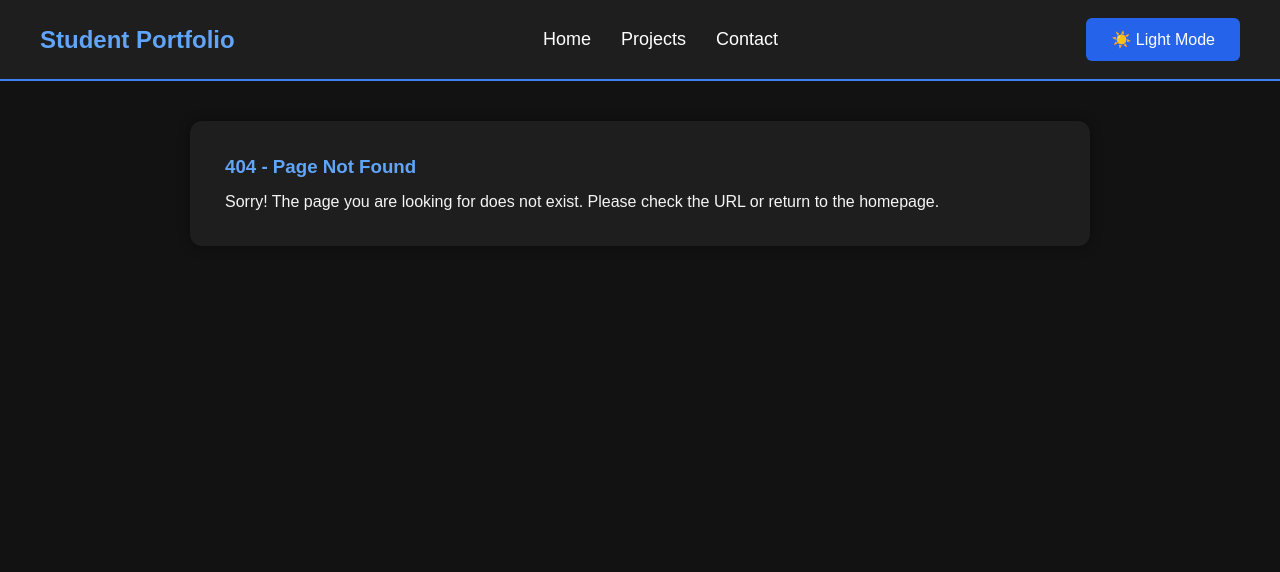
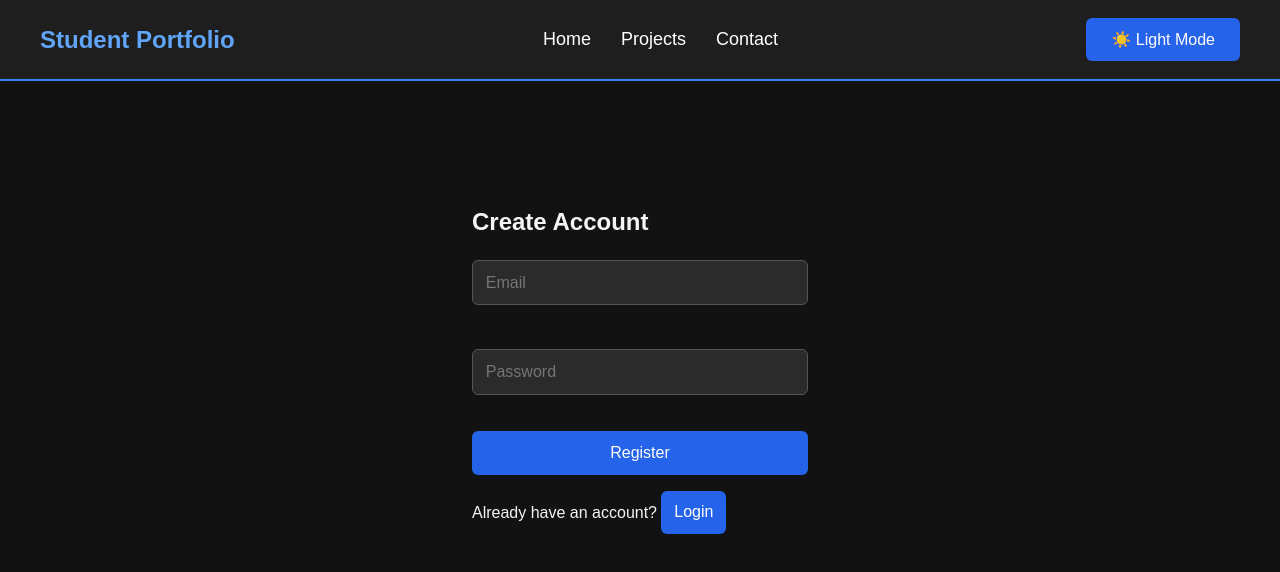
Before and after one commit to HetGangani/portfolio-D25IT125, a React (Vite) app: page /register in a window 1280 px wide. Before the commit this address had no page. Shown: the top 572 px of the page. Built offline with nearby package versions, Linux system fonts and the light colour scheme.

Commit message:
feat: Integrate frontend authentication

```diff
--- a/src/App.css
+++ b/src/App.css
@@ -1258,3 +1258,46 @@ textarea {
 
     font-size: 28px;
 }
+
+.auth-container {
+    min-height: 70vh;
+    display: flex;
+    justify-content: center;
+    align-items: center;
+    padding: 2rem;
+}
+
+.auth-form {
+    width: 100%;
+    max-width: 400px;
+    display: flex;
+    flex-direction: column;
+    gap: 1rem;
+    padding: 2rem;
+    border-radius: 12px;
+}
+
+.auth-form input {
+    padding: 0.8rem;
+    border-radius: 6px;
+    border: 1px solid #ccc;
+}
+
+.auth-form button {
+    padding: 0.8rem;
+    cursor: pointer;
+}
+
+.auth-error {
+    color: #dc2626;
+}
+
+.auth-success {
+    color: #16a34a;
+}
+
+.nav-actions {
+    display: flex;
+    align-items: center;
+    gap: 10px;
+}
--- a/src/App.jsx
+++ b/src/App.jsx
@@ -11,6 +11,9 @@ import Skills from './components/Skills';
 import Projects from './pages/Projects';
 import Contact from './pages/Contact';
 import NotFound from './pages/NotFound';
+import Login from './pages/Login';
+import Register from './pages/Register';
+import ProtectedRoutes from './components/ProtectedRoutes';
 
 function App() {
     const [darkMode, setDarkMode] = useState(true);
@@ -27,6 +30,12 @@ function App() {
             <Route path='/skills' element={<Skills />} />
             <Route path="/projects" element={<Projects />} />
             <Route path="/contact" element={<Contact />} />
+            <Route path="/login" element={<Login />} />
+            <Route path="/register" element={<Register />} />
+
+            <Route element={<ProtectedRoutes />}>
+              <Route path="/projects" element={<Projects />} />
+            </Route>
 
             <Route path="*" element={<NotFound />} />
           </Routes>
--- a/src/api.js
+++ b/src/api.js
@@ -1,58 +1,58 @@
-const BASE_URL = "http://localhost:5000";
+const API_URL = "http://localhost:5000/tasks";
 
-export const getTasks = async () => {
-    const response = await fetch(`${BASE_URL}/tasks`);
+const getAuthHeaders = () => {
+    const token = localStorage.getItem("token");
 
-    if(!response.ok) {
-        throw new Error("Failed to fetch tasks.");
+    return {
+        "Content-Type": "application/json",
+        Authorization: `Bearer ${token}`
+    };
+};
+
+const handleResponse = async (response) => {
+    if (response.status === 401) {
+        localStorage.removeItem("token");
+        window.location.href = "/login";
+        return null;
     }
 
     return response.json();
 };
 
-export const createTask = async (taskData) => {
-    const response = await fetch(`${BASE_URL}/tasks`, {
-        method: "POST",
-        headers: {
-            "Content-Type": "application/json"
-        },
-        body: JSON.stringify(taskData)
+export const getTasks = async () => {
+    const response = await fetch(API_URL, {
+        method: "GET",
+        headers: getAuthHeaders()
     });
 
-    if(!response.ok) {
-        const errorData = await response.json();
-        throw new Error(errorData.message || "Failed to create task");
-    }
-
-    return response.json();
+    return handleResponse(response);
 };
 
-export const updateTask = async (id, taskData) => {
-    const response = await fetch(`${BASE_URL}/tasks/${id}`, {
-        method: "PUT",
-        headers: {
-            "Content-Type" : "application/json"
-        },
-        body: JSON.stringify(taskData)
+export const createTask = async (task) => {
+    const response = await fetch(API_URL, {
+        method: "POST",
+        headers: getAuthHeaders(),
+        body: JSON.stringify(task)
     });
 
-    if(!response.ok) {
-        const errorData = await response.json();
-        throw new error(errorData.message || "Failed to updatee task!!");
-    }
+    return handleResponse(response);
+};
 
-    return response.json();
+export const updateTask = async (id, task) => {
+    const response = await fetch(`${API_URL}/${id}`, {
+        method: "PUT",
+        headers: getAuthHeaders(),
+        body: JSON.stringify(task)
+    });
+
+    return handleResponse(response);
 };
 
 export const deleteTask = async (id) => {
-    const response = await fetch(`${BASE_URL}/tasks/${id}`, {
-        method: "DELETE"
+    const response = await fetch(`${API_URL}/${id}`, {
+        method: "DELETE",
+        headers: getAuthHeaders()
     });
 
-    if(!response.ok) {
-        const errorData = await response.json();
-        throw new Error(errorData.message || "Failed to delete task.");
-    }
-
-    return response.json();
+    return handleResponse(response);
 };
--- a/src/components/Navbar.jsx
+++ b/src/components/Navbar.jsx
@@ -1,6 +1,16 @@
-import {NavLink} from "react-router-dom";
+import {NavLink, useNavigate} from "react-router-dom";
 
 function Navbar({ darkMode, setDarkMode }) {
+
+    const navigate = useNavigate();
+
+    const isLoggedIn = !!localStorage.getItem("token");
+
+    const handleLogout = () => {
+        localStorage.removeItem("token");
+        navigate("/login");
+    };
+
     return (
      <nav className="navbar">
         <h2 className="logo">Student Portfolio</h2>
@@ -11,10 +21,17 @@ function Navbar({ darkMode, setDarkMode }) {
             <li><NavLink to="/contact">Contact</NavLink></li>
         </ul>
 
-        <button onClick={() => setDarkMode(!darkMode)}>
-                {darkMode ? "☀️ Light Mode" : "🌙 Dark Mode"}
-        </button>
+        <div className="nav-actions">
+            <button onClick={() => setDarkMode(!darkMode)}>
+                    {darkMode ? "☀️ Light Mode" : "🌙 Dark Mode"}
+            </button>
 
+            {isLoggedIn && (
+                <button onClick={handleLogout}>
+                    Logout
+                </button>
+            )}
+        </div>
      </nav>
     );
 }
--- /dev/null
+++ b/src/components/ProtectedRoutes.jsx
@@ -0,0 +1,13 @@
+import { Navigate, Outlet } from "react-router-dom";
+
+function ProtectedRoutes() {
+    const token = localStorage.getItem("token");
+
+    if (!token) {
+        return <Navigate to="/login" replace />;
+    }
+
+    return <Outlet />;
+}
+
+export default ProtectedRoutes;
--- /dev/null
+++ b/src/pages/Login.jsx
@@ -0,0 +1,94 @@
+import { useState } from "react";
+import { useNavigate } from "react-router-dom";
+import { loginUser } from "../services/authApi";
+
+function Login() {
+    const navigate = useNavigate();
+
+    const [formData, setFormData] = useState({
+        email: "",
+        password: ""
+    });
+
+    const [error, setError] = useState("");
+    const [loading, setLoading] = useState(false);
+
+    const handleChange = (e) => {
+        setFormData({
+            ...formData,
+            [e.target.name]: e.target.value
+        });
+    };
+
+    const handleSubmit = async (e) => {
+        e.preventDefault();
+
+        setError("");
+        setLoading(true);
+
+        try {
+            const data = await loginUser(formData);
+
+            if (!data.success) {
+                setError(data.message || "Login failed.");
+                return;
+            }
+
+            localStorage.setItem("token", data.token);
+
+            navigate("/projects");
+        } catch (error) {
+            setError("Unable to connect to server.");
+        } finally {
+            setLoading(false);
+        }
+    };
+
+    return (
+        <div className="auth-container">
+            <form className="auth-form" onSubmit={handleSubmit}>
+                <h2>Login</h2>
+
+                {error && (
+                    <p className="auth-error">
+                        {error}
+                    </p>
+                )}
+
+                <input
+                    type="email"
+                    name="email"
+                    placeholder="Email"
+                    value={formData.email}
+                    onChange={handleChange}
+                    required
+                />
+
+                <input
+                    type="password"
+                    name="password"
+                    placeholder="Password"
+                    value={formData.password}
+                    onChange={handleChange}
+                    required
+                />
+
+                <button type="submit" disabled={loading}>
+                    {loading ? "Logging in..." : "Login"}
+                </button>
+
+                <p>
+                    Don't have an account?{" "}
+                    <button
+                        type="button"
+                        onClick={() => navigate("/register")}
+                    >
+                        Register
+                    </button>
+                </p>
+            </form>
+        </div>
+    );
+}
+
+export default Login;
--- /dev/null
+++ b/src/pages/Register.jsx
@@ -0,0 +1,104 @@
+import { useState } from "react";
+import { useNavigate } from "react-router-dom";
+import { registerUser } from "../services/authApi";
+
+function Register() {
+    const navigate = useNavigate();
+
+    const [formData, setFormData] = useState({
+        email: "",
+        password: ""
+    });
+
+    const [message, setMessage] = useState("");
+    const [error, setError] = useState("");
+    const [loading, setLoading] = useState(false);
+
+    const handleChange = (e) => {
+        setFormData({
+            ...formData,
+            [e.target.name]: e.target.value
+        });
+    };
+
+    const handleSubmit = async (e) => {
+        e.preventDefault();
+
+        setMessage("");
+        setError("");
+        setLoading(true);
+
+        try {
+            const data = await registerUser(formData);
+
+            if (!data.success) {
+                setError(data.message || "Registration failed.");
+                return;
+            }
+
+            setMessage("Registration successful. Redirecting to login...");
+
+            setTimeout(() => {
+                navigate("/login");
+            }, 1000);
+        } catch (error) {
+            setError("Unable to connect to server.");
+        } finally {
+            setLoading(false);
+        }
+    };
+
+    return (
+        <div className="auth-container">
+            <form className="auth-form" onSubmit={handleSubmit}>
+                <h2>Create Account</h2>
+
+                {message && (
+                    <p className="auth-success">
+                        {message}
+                    </p>
+                )}
+
+                {error && (
+                    <p className="auth-error">
+                        {error}
+                    </p>
+                )}
+
+                <input
+                    type="email"
+                    name="email"
+                    placeholder="Email"
+                    value={formData.email}
+                    onChange={handleChange}
+                    required
+                />
+
+                <input
+                    type="password"
+                    name="password"
+                    placeholder="Password"
+                    value={formData.password}
+                    onChange={handleChange}
+                    required
+                />
+
+                <button type="submit" disabled={loading}>
+                    {loading ? "Creating Account..." : "Register"}
+                </button>
+
+                <p>
+                    Already have an account?{" "}
+                    <button
+                        type="button"
+                        onClick={() => navigate("/login")}
+                    >
+                        Login
+                    </button>
+                </p>
+            </form>
+        </div>
+    );
+}
+
+export default Register;
--- /dev/null
+++ b/src/services/authApi.js
@@ -0,0 +1,41 @@
+const API_URL = "http://localhost:5000";
+
+export const registerUser = async (userData) => {
+    const response = await fetch(`${API_URL}/register`, {
+        method: "POST",
+        headers: {
+            "Content-Type": "application/json"
+        },
+        body: JSON.stringify(userData)
+    });
+
+    return response.json();
+};
+
+export const loginUser = async (userData) => {
+    const response = await fetch(`${API_URL}/login`, {
+        method: "POST",
+        headers: {
+            "Content-Type": "application/json"
+        },
+        body: JSON.stringify(userData)
+    });
+
+    return response.json();
+};
+
+export const getCurrentUser = async () => {
+    const token = localStorage.getItem("token");
+
+    const response = await fetch(`${API_URL}/me`, {
+        headers: {
+            Authorization: `Bearer ${token}`
+        }
+    });
+
+    return response.json();
+};
+
+export const logoutUser = () => {
+    localStorage.removeItem("token");
+};
```
